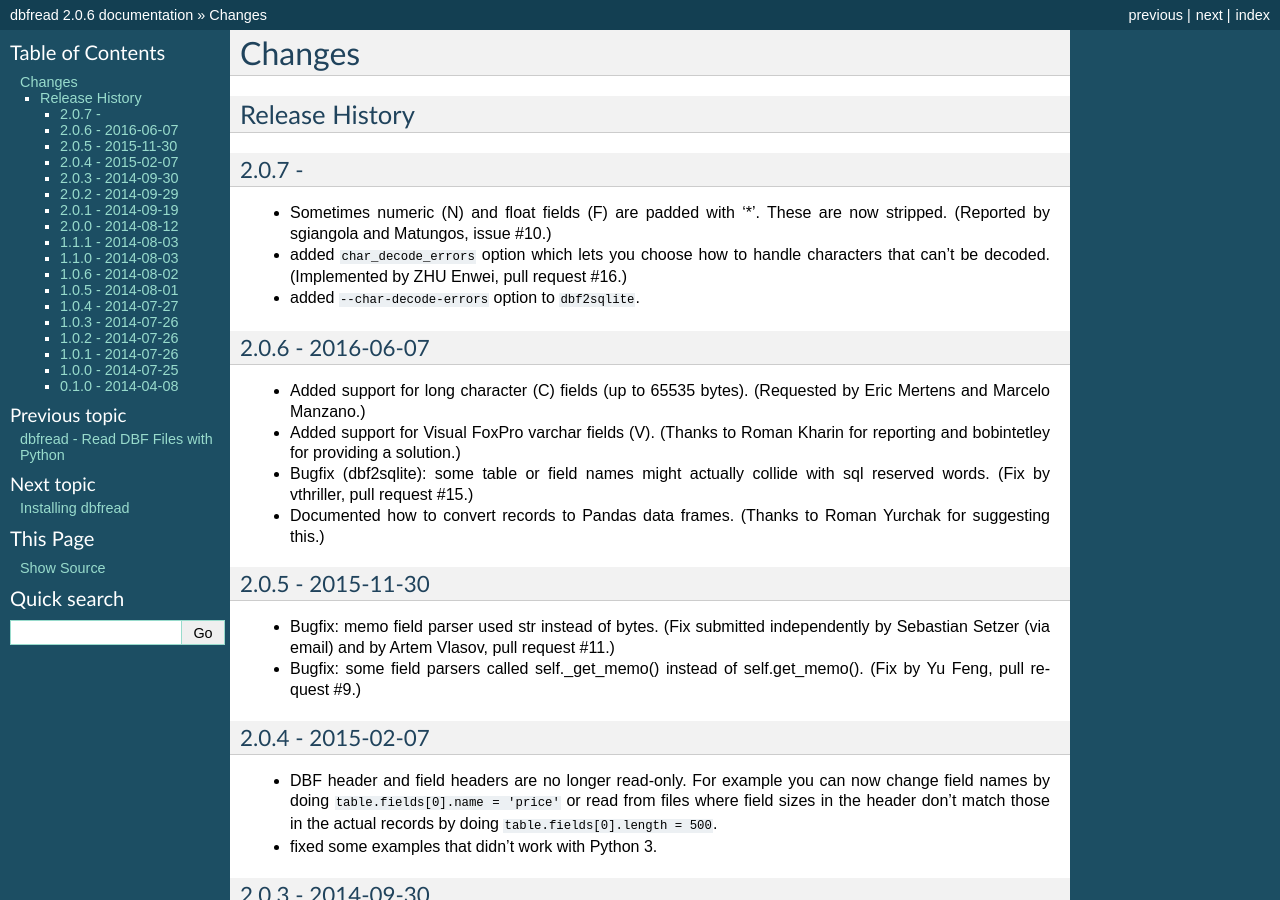
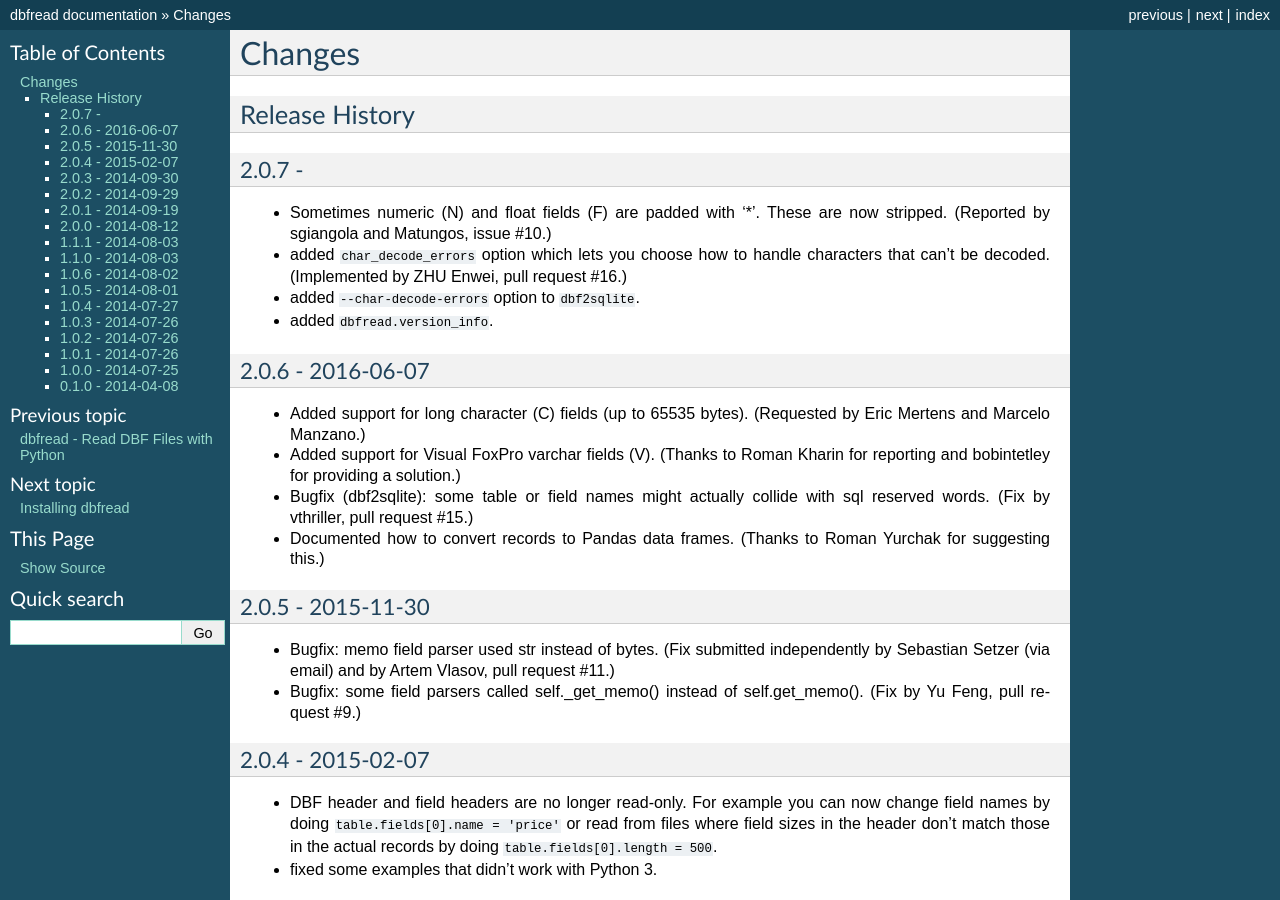
Before and after one commit to olemb/dbfread, a Sphinx documentation site: the page built from docs/changes.rst, in a window 1280 px wide and 900 px high. Built offline with Sphinx 7.4.7, drawn with Linux system fonts in a browser that asks for light colours; the version number could not be read and is left out; some of the changed text lies outside the part shown.

Commit message:
Added dbfread.version_info.

```diff
--- a/dbfread/__init__.py
+++ b/dbfread/__init__.py
@@ -16,12 +16,12 @@
 __email__ = 'ombdalen@gmail.com'
 __url__ = 'https://dbfread.readthedocs.io/'
 __license__ = 'MIT'
-__version__ = '2.0.6'
 
 from .dbf import DBF
 from .deprecated_dbf import open, read
 from .exceptions import *
 from .field_parser import FieldParser, InvalidValue
+from .version import version_info, version as __version__
 
 # Prevent splat import.
 __all__ = []
--- a/docs/changes.rst
+++ b/docs/changes.rst
@@ -16,6 +16,8 @@
   pull request #16.)
 
 * added ``--char-decode-errors`` option to ``dbf2sqlite``.
+
+* added ``dbfread.version_info``.
 
 
 2.0.6 - 2016-06-07
```
